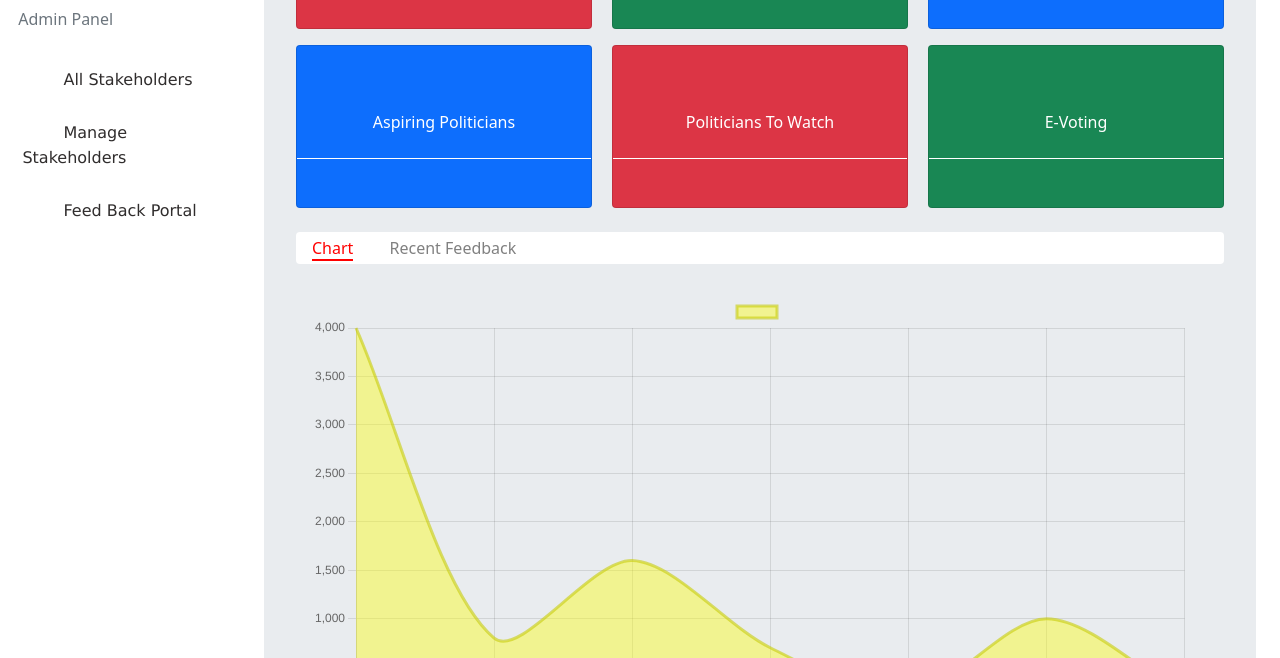
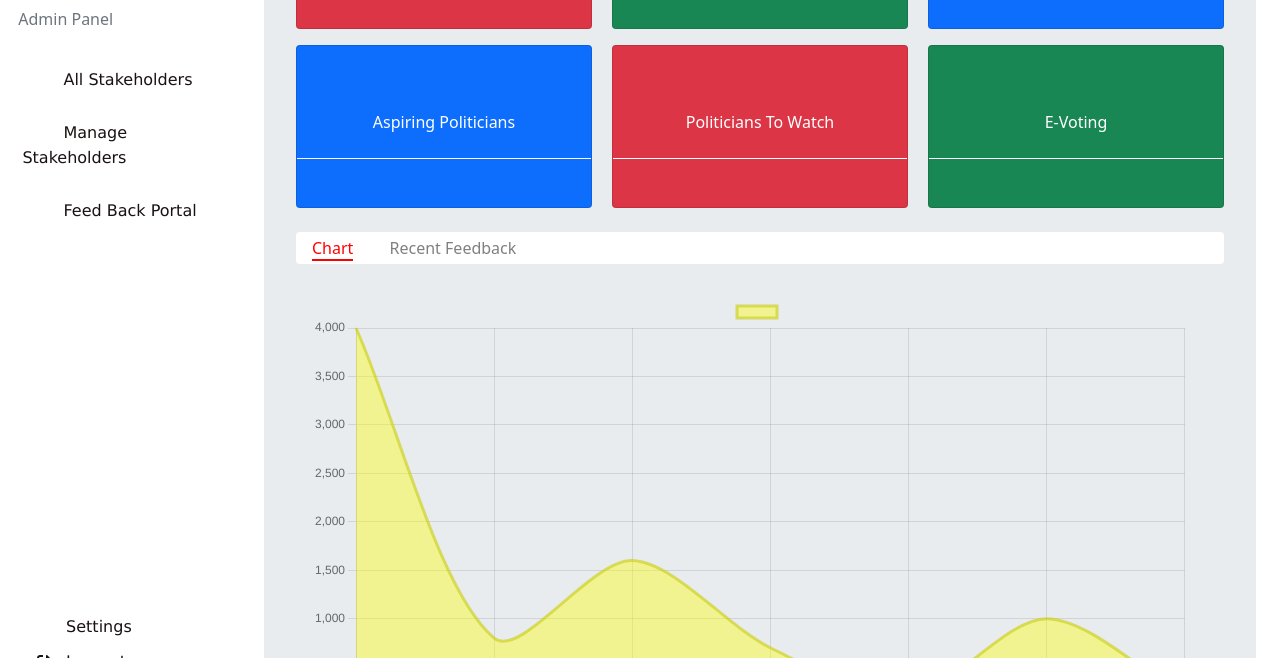
Before and after one commit to amancheal/partydata, a React (Create React App) app: page /dashboard in a window 1280 px wide. Shown: the part 294-952 px from the top of the page. Built offline with nearby package versions, Linux system fonts and the light colour scheme; some icons are missing.

Commit message:
newchanges

```diff
--- a/src/App.css
+++ b/src/App.css
@@ -1,67 +1,66 @@
-
-*{
+* {
 	margin: 0;
 	padding: 0;
 	box-sizing: border-box;
-
 }
 
-input:focus{
+input:focus {
 	box-shadow: none !important;
 	outline: none !important;
 }
 
-
-
-.divgrop #link{
+.divgrop #link {
 	text-decoration: none;
 	color: black;
-    font-family: 'Lucida Sans', 'Lucida Sans Regular', 'Lucida Grande', 'Lucida Sans Unicode', Geneva, Verdana, sans-serif;
+	font-family: "Lucida Sans", "Lucida Sans Regular", "Lucida Grande",
+		"Lucida Sans Unicode", Geneva, Verdana, sans-serif;
 	font-size: medium;
-
 }
 
-.admin{
+.admin {
 	font-weight: 400;
 	margin-left: -0.36rem;
 	padding-top: 2rem;
 }
-ul{
-    list-style: none;
-
-}
-
-li{
+ul {
 	list-style: none;
 }
 
+li {
+	list-style: none;
+}
 
-.lin{
+.lin {
 	padding-bottom: 1em !important;
 	padding-top: 0.76em;
-    display:inline-block;
+	display: inline-block;
 	margin-left: 0.4em;
 	padding-left: 1em;
 	color: rgb(41, 37, 37);
 }
-
-#link{
-    text-decoration: none;
-    color:rgb(48, 45, 45);
-    font-family: 'Lucida Sans', 'Lucida Sans Regular', 'Lucida Grande', 'Lucida Sans Unicode', Geneva, Verdana, sans-serif;
-    font-size: medium;
-
+.set {
+	position: relative;
+	left: 20px;
+	top: 370px;
+	margin: 5px;
 }
 
-#link:hover{
-    color: rgba(189, 58, 58, 0.852) ;
+#link {
+	text-decoration: none;
+	color: rgb(26, 18, 18);
+	font-family: "Lucida Sans", "Lucida Sans Regular", "Lucida Grande",
+		"Lucida Sans Unicode", Geneva, Verdana, sans-serif;
+	font-size: medium;
+}
+
+#link:hover {
+	color: rgba(189, 58, 58, 0.852);
 	border-radius: 10px;
-
 }
-#wrapper{
+#wrapper {
 	overflow: hidden;
 }
-.divgrop{
+.divgrop {
 	margin-left: 0.34em;
 	padding-bottom: 1rem;
 	padding-left: 2em;
@@ -73,25 +72,20 @@ li{
 	background-color: rgb(255, 255, 255);
 	transition: margin 1s ease-out;
 }
-  .sidenav .sidebar-heading{
+.sidenav .sidebar-heading {
 	font-size: 1rem;
-
 }
-  .sidenav .list-group{
+.sidenav .list-group {
 	width: 15rem;
 }
-  #page-content-wrapper{
+#page-content-wrapper {
 	min-width: 100vw;
 	height: 5vh !important;
 	margin-left: 10em;
 }
-  #wrapper.toggled .sidenav{
+#wrapper.toggled .sidenav {
 	margin-left: 0;
 }
-
-
-
-
 
 /* .sidenav .closebtn {
     position: absolute;
@@ -102,58 +96,53 @@ li{
     padding-top: 2em;
   } */
 
-
 @media screen and (max-height: 450px) {
-    .sidenav {padding-top: 1.2em;}
-    .sidenav a {font-size: 1.7em;}
+	.sidenav {
+		padding-top: 1.2em;
 	}
-@media(min-width:760px){
-    .sidenav{
+	.sidenav a {
+		font-size: 1.7em;
+	}
+}
+@media (min-width: 760px) {
+	.sidenav {
 		margin-left: 0;
-
 	}
-    .dash{
-        font-weight: 'light';
+	.dash {
+		font-weight: "light";
 		margin-left: 3em;
-
 	}
-    #page-content-wrapper{
+	#page-content-wrapper {
 		min-width: 0;
 		width: 100%;
-
 	}
-    #wrapper.toggled{
+	#wrapper.toggled {
 		margin-left: -15rem;
 	}
-
-
 }
 
-.crd{
+.crd {
 	border-bottom: 1px solid white;
 	width: 100%;
 }
 
-@media(min-width:920px){
-    .sidenav{
+@media (min-width: 920px) {
+	.sidenav {
 		margin-left: 0;
 	}
-    .dash{
-        font-weight: 'light';
+	.dash {
+		font-weight: "light";
 		margin-left: 10em;
 	}
-    #page-content-wrapper{
+	#page-content-wrapper {
 		min-width: 0;
-
 	}
-    #wrapper.toggled{
+	#wrapper.toggled {
 		margin-left: -16rem;
 	}
-    #wrapper .nerv{
+	#wrapper .nerv {
 		margin-left: 1em;
 	}
-
-
 }
 /* @media(max-width:812px){
     .sidenav{
--- a/src/component/dashboard/profile.jsx
+++ b/src/component/dashboard/profile.jsx
@@ -24,6 +24,10 @@ import {updateNav} from '../../action/actions/nav_actions'
                         <li  className='lin '><Link id='link' className='mx-1 text-center'  to='/allStakeHolders' onClick={()=>getWhatToShow(ALL_STAKE_HOLDERS)}><i className="far fa-users mx-2"></i> All Stakeholders</Link> </li>
                            <li className='lin'> <Link id='link' className='mx-1 text-center'   to='/manageAllStakeHolders' onClick={()=>getWhatToShow(MANAGE_STAKE_HOLDERS)} > <i className="far fa-tasks mx-2"></i> Manage Stakeholders</Link> </li>
                            <li  className='lin'> <Link  id='link' className='mx-1 text-center'   to='/feedBack' onClick={()=>getWhatToShow(FEED_BACK_PORTAL)}><i className="far fa-plus mx-2"></i> Feed Back Portal</Link> </li>
+                            <li  className='set'> <Link  id='link' className='mx-1 text-center'   to='/feedBack' onClick={()=>getWhatToShow(FEED_BACK_PORTAL)}><i className="far fa-cogs mx-2"></i> Settings</Link> </li>
+                            <li  className='set'> <Link  id='link' className='mx-1 text-center'   to='/feedBack' onClick={()=>getWhatToShow(FEED_BACK_PORTAL)}><i className="fas fa-sign-out-alt mx-2"></i> Log out</Link> </li>
+
+
 
 
                 </div>
```
Lines whose indentation alone changed are shown as unchanged.
